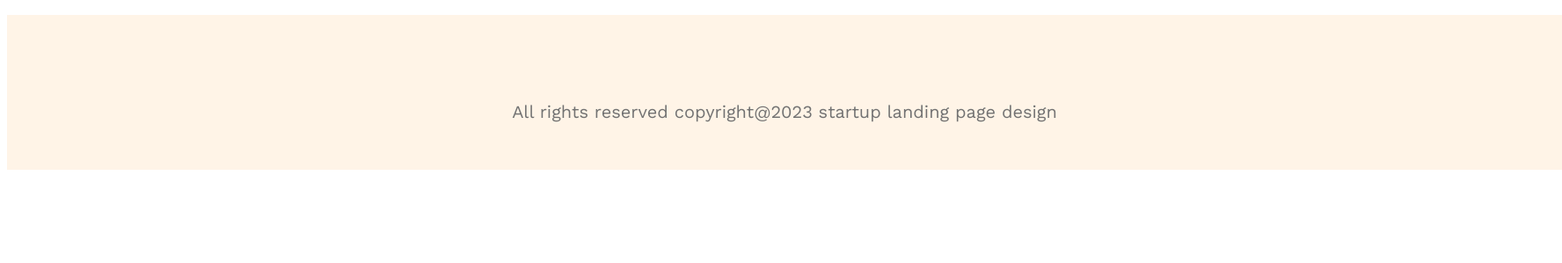
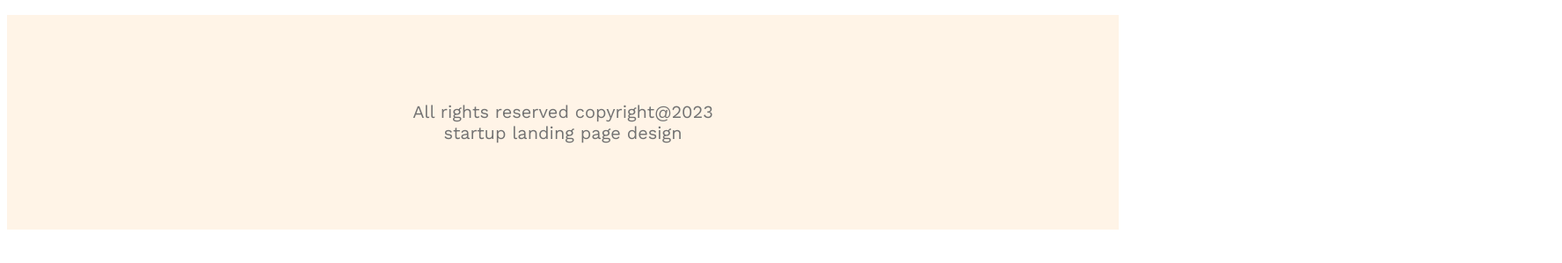
Before and after one commit to ibrahimvau5518/g3-architects-website, a plain HTML site: page index.html in a window 1280 px wide. Shown: the part 4142-4441 px from the top of the page at 88% size, 1776 px wide, since content can reach past the window. Drawn offline with nearby package versions, Linux system fonts and the light colour scheme.

Commit message:
last commit

```diff
--- a/style/style.css
+++ b/style/style.css
@@ -190,16 +190,14 @@ main > section {
 }
 
 /* footer section start */
-footer{
+footer {
   text-align: center;
   max-width: 1440px;
-  width: 75%;
-  height: 100px;
-  background-color: #FFF4E7;
+  background-color: #fff4e7;
   margin: 20px auto 100px auto;
   padding: 38px 410px;
 }
-footer p{
+footer p {
   font-size: 1.25rem;
   padding: 40px;
 }
@@ -235,13 +233,13 @@ footer p{
     margin-top: 20px;
     margin-left: 20px;
   }
-  footer{
+  footer {
     width: 100%;
     padding: 20px 10px;
     height: auto;
     margin-left: -10px;
   }
-  footer p{
+  footer p {
     padding: 0;
     font-size: 1rem;
     line-height: 1.5;
@@ -266,4 +264,5 @@ footer p{
   #experience-badge {
     margin-top: 20px;
     margin-left: 20px;
+  }
 }
```
